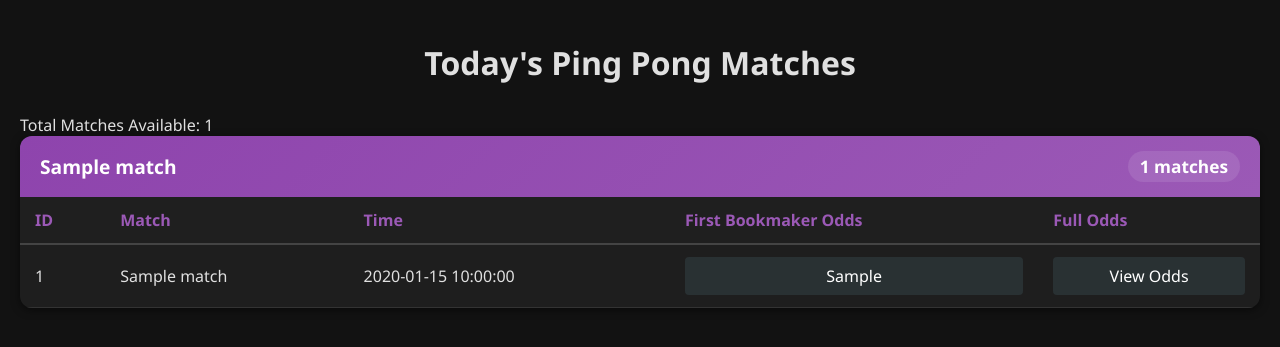
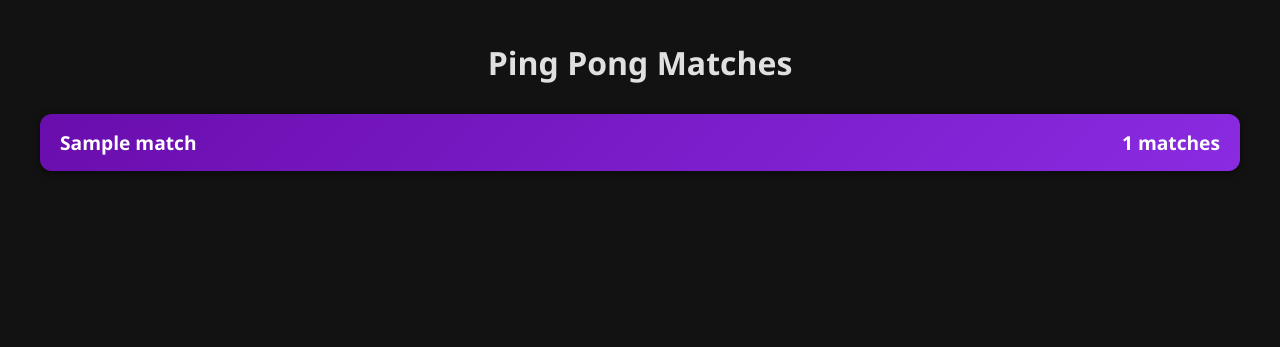
Before and after one commit to ehipluto/pingbet, a Flask app: template templates/matches.html in a window 1280 px wide. Shown: the top 347 px of the page. Run offline with Flask 3, Linux system fonts and the light colour scheme; the template is opened without the code that fills it: most values are stand-ins (such as "Sample title", 1, 10 or a date in 2020); parts of the project's set-up code (start-up, migrations or seed data) failed here and were passed over.

Commit message:
Update matches.html

```diff
--- a/templates/matches.html
+++ b/templates/matches.html
@@ -3,7 +3,7 @@
 <head>
     <meta charset="UTF-8">
     <meta name="viewport" content="width=device-width, initial-scale=1.0">
-    <title>Ping Pong Matches Today</title>
+    <title>Ping Pong Matches</title>
     <style>
         * {
             box-sizing: border-box;
@@ -23,11 +23,11 @@
         }
 
         .tournaments-container {
-            display: grid;
-            grid-template-columns: repeat(auto-fit, minmax(600px, 1fr));
+            display: flex;
+            flex-direction: column;
             gap: 20px;
             margin: 0 auto;
-            max-width: 1800px;
+            max-width: 1200px;
         }
 
         .tournament-card {
@@ -45,7 +45,7 @@
         }
 
         .tournament-header {
-            background: linear-gradient(135deg, #8e44ad, #9b59b6); /* Gradient header in purple */
+            background: linear-gradient(135deg, #6a0dad, #8a2be2); /* Purple gradient */
             color: white;
             padding: 15px 20px;
             font-size: 1.2em;
@@ -53,13 +53,16 @@
             display: flex;
             justify-content: space-between;
             align-items: center;
+            cursor: pointer;
         }
 
-        .match-count {
-            background: rgba(255, 255, 255, 0.1);
-            padding: 4px 12px;
-            border-radius: 20px;
-            font-size: 0.9em;
+        .tournament-content {
+            display: none;
+            transition: all 0.3s ease;
+        }
+
+        .tournament-content.show {
+            display: block;
         }
 
         table {
@@ -68,8 +71,8 @@
         }
 
         th {
-            background-color: #1f1f1f; /* Darker header for table */
-            color: #9b59b6; /* Bright purple for table header */
+            background-color: #1f1f1f;
+            color: #8a2be2;
             padding: 12px 15px;
             text-align: left;
             font-weight: 600;
@@ -78,81 +81,31 @@
 
         td {
             padding: 12px 15px;
-            border-bottom: 1px solid #333; /* Darker border for table rows */
+            border-bottom: 1px solid #333;
         }
 
         tr:hover {
-            background-color: #333; /* Darker hover effect */
+            background-color: #333;
         }
 
-        .modal {
-            display: none;
-            position: fixed;
-            z-index: 1;
-            left: 0;
-            top: 0;
-            width: 100%;
-            height: 100%;
-            background-color: rgba(0, 0, 0, 0.8); /* Darker modal background */
-            overflow-y: auto;
+        .first-bookmaker-odds {
+            background: linear-gradient(135deg, #8a2be2, #6a0dad);
+            padding: 6px 12px;
+            border-radius: 4px;
+            text-align: center;
+            font-weight: 500;
+            color: #ffffff;
         }
 
-        .modal-content {
-            background-color: #1e1e1e; /* Dark modal content */
-            margin: 5% auto;
-            padding: 20px;
-            border: 1px solid #888;
-            width: 90%;
-            max-width: 800px;
-            border-radius: 8px;
-            box-shadow: 0 4px 6px rgba(0, 0, 0, 0.5);
-            max-height: 85vh;
-            overflow-y: auto;
-        }
-
-        .odds-container {
-            display: grid;
-            grid-template-columns: repeat(auto-fit, minmax(200px, 1fr));
-            gap: 15px;
-            margin-top: 15px;
-            padding-bottom: 20px;
-        }
-
-        .bookmaker-card {
-            background: #1f1f1f; /* Dark background for bookmaker card */
-            padding: 15px;
-            border-radius: 6px;
-            border: 1px solid #444; /* Dark border */
-            transition: transform 0.2s;
-        }
-
-        .bookmaker-card:hover {
-            transform: translateY(-2px);
-            box-shadow: 0 4px 8px rgba(0, 0, 0, 0.7);
-        }
-
-        .odds-value {
-            background: #293133; /* Purple background for odds */
-            padding: 8px;
+        .view-details {
+            background-color: #6a0dad;
+            color: white;
+            padding: 6px 12px;
             border-radius: 4px;
-            color: white; /* White text for better contrast */
-            flex: 1; /* Allow equal space for home and away odds */
-            text-align: center; /* Center align text */
-        }
-
-        .modal-h2h-info {
-            background: #9b59b6;
-            padding: 15px;
-            border-radius: 8px;
-            margin-bottom: 20px;
             text-align: center;
-        }
-
-        #modalMatchName {
-            color: #8e44ad; /* Purple for modal match name */
-            border-bottom: 2px solid #444;
-            padding-bottom: 10px;
-            margin-bottom: 20px;
+            cursor: pointer;
+            font-weight: 500;
+            text-decoration: none;
         }
 
         @media (max-width: 768px) {
@@ -168,13 +121,9 @@
 </head>
 <body>
     <div class="header">
-        <h1>Today's Ping Pong Matches</h1>
+        <h1>Ping Pong Matches</h1>
     </div>
-    <div class="matches-summary">
-        <div class="total-matches">
-            Total Matches Available: <span>{{ matches|length }}</span>
-        </div>
-    </div>
+
     <div class="tournaments-container">
         {% set tournaments = {} %}
         {% for match in matches %}
@@ -190,6 +139,7 @@
                 <span>{{ tournament }}</span>
                 <span class="match-count">{{ tournament_matches|length }} matches</span>
             </div>
+            <div class="tournament-content">
                 <table>
                     <thead>
                         <tr>
@@ -197,87 +147,41 @@
                             <th>Match</th>
                             <th>Time</th>
                             <th>First Bookmaker Odds</th>
-                        <th>Full Odds</th>
+                            <th>Details</th>
                         </tr>
                     </thead>
                     <tbody>
                         {% for match in tournament_matches %}
-                    <tr class="clickable-row" data-odds="{{ match.Odds }}">
-                        <td class="match-id">{{ match.ID }}</td>
-                        <td class="match-name">{{ match.Match }}</td>
-                        <td class="match-time">{{ match.Time }}</td>
-                        <td><div class="odds-value">{{ match.FirstBookmakerOdds }}</div></td>
-                        <td><div class="odds-value">View Odds</div></td>
+                        <tr>
+                            <td>{{ match.ID }}</td>
+                            <td>{{ match.Match }}</td>
+                            <td>{{ match.Time }}</td>
+                            <td class="first-bookmaker-odds">{{ match.FirstBookmakerOdds }}</td>
+                            <td><a href="/details/{{ match.ID }}" class="view-details">View Details</a></td>
                         </tr>
                         {% endfor %}
                     </tbody>
                 </table>
             </div>
+        </div>
         {% endfor %}
     </div>
-    <div id="oddsModal" class="modal">
-        <div class="modal-content">
-            <span class="close">&times;</span>
-            <h2 id="modalMatchName"></h2>
-            <div id="h2hInfoContainer" class="modal-h2h-info"></div>
-            <div id="oddsContainer" class="odds-container"></div>
-        </div>
-    </div>
+
     <script>
-    const modal = document.getElementById("oddsModal");
-    const span = document.getElementsByClassName("close")[0];
-    const rows = document.getElementsByClassName("clickable-row");
+    document.querySelectorAll('.tournament-header').forEach(header => {
+        header.addEventListener('click', () => {
+            const content = header.nextElementSibling;
+            const isActive = content.classList.contains('show');
 
-    Array.from(rows).forEach(row => {
-        row.addEventListener('click', function() {
-            const odds = this.getAttribute('data-odds');
-            const matchName = this.querySelector('.match-name').textContent;
-            displayMatchDetails(odds, matchName);
+            document.querySelectorAll('.tournament-content').forEach(el => el.classList.remove('show'));
+            document.querySelectorAll('.tournament-header').forEach(el => el.classList.remove('active'));
+
+            if (!isActive) {
+                content.classList.add('show');
+                header.classList.add('active');
+            }
         });
     });
-
-    function displayMatchDetails(oddsString, matchName) {
-        const oddsContainer = document.getElementById("oddsContainer");
-        const h2hContainer = document.getElementById("h2hInfoContainer");
-        document.getElementById("modalMatchName").textContent = matchName;
-
-        h2hContainer.innerHTML = `Odds for match: ${matchName}`;
-
-        oddsContainer.innerHTML = '';
-
-        const bookmakers = oddsString.split('|').filter(b => b.trim());
-
-        bookmakers.forEach(bookmaker => {
-            const [name, odds] = bookmaker.split(':');
-            if (!name || !odds) return;
-
-            const card = document.createElement('div');
-            card.className = 'bookmaker-card';
-
-            const [homeOdds, awayOdds] = odds.split('-').map(o => o.trim());
-
-            card.innerHTML = `
-                <div class="bookmaker-name">${name.trim()}</div>
-                <div class="odds-values">
-                    <div class="odds-value">${homeOdds}</div>
-                    <div class="odds-value">${awayOdds}</div>
-                </div>
-            `;
-            oddsContainer.appendChild(card);
-        });
-
-        modal.style.display = "block";
-    }
-
-    span.onclick = function() {
-        modal.style.display = "none";
-    }
-
-    window.onclick = function(event) {
-        if (event.target == modal) {
-            modal.style.display = "none";
-        }
-    }
     </script>
 </body>
 </html>
```
Lines whose indentation alone changed are shown as unchanged.
